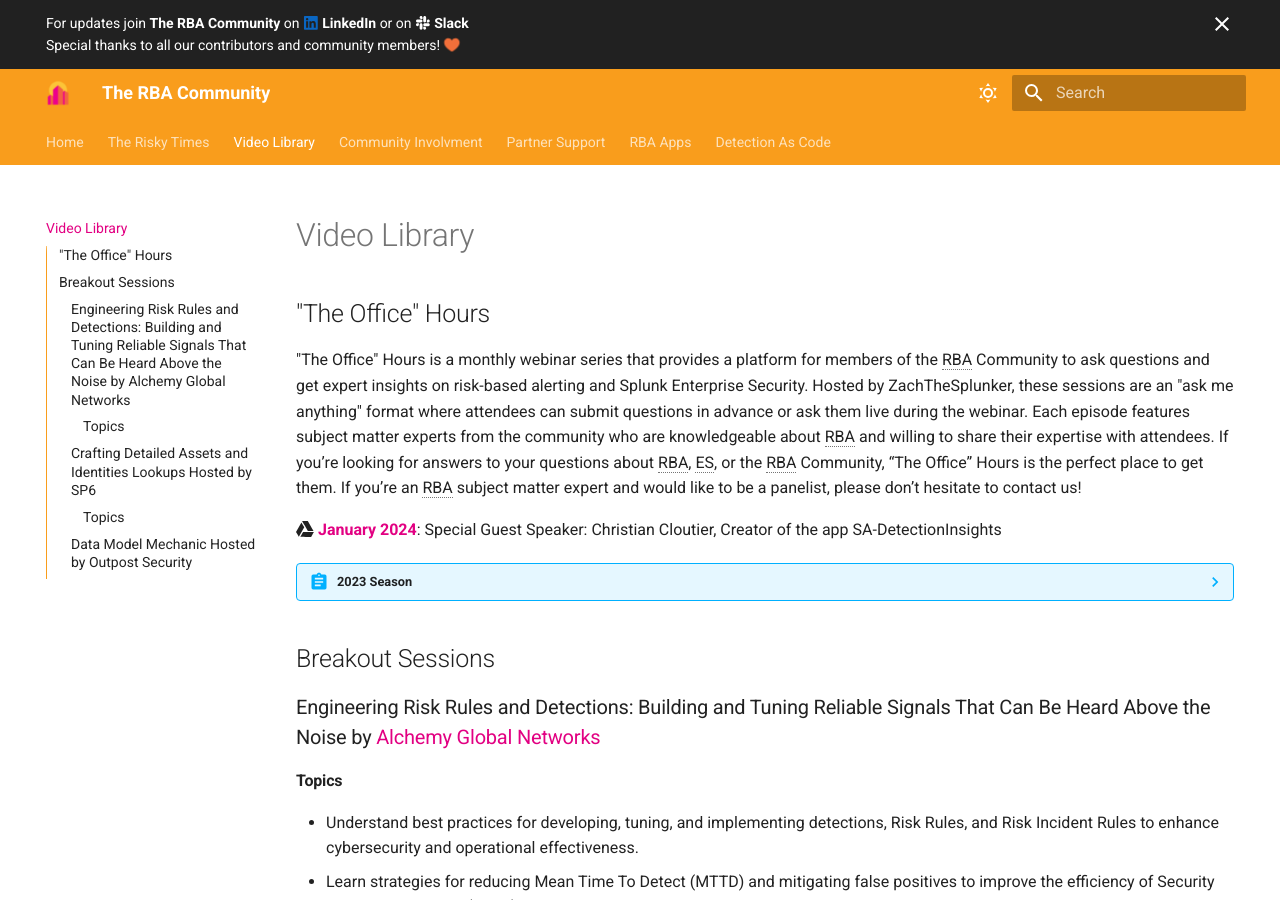
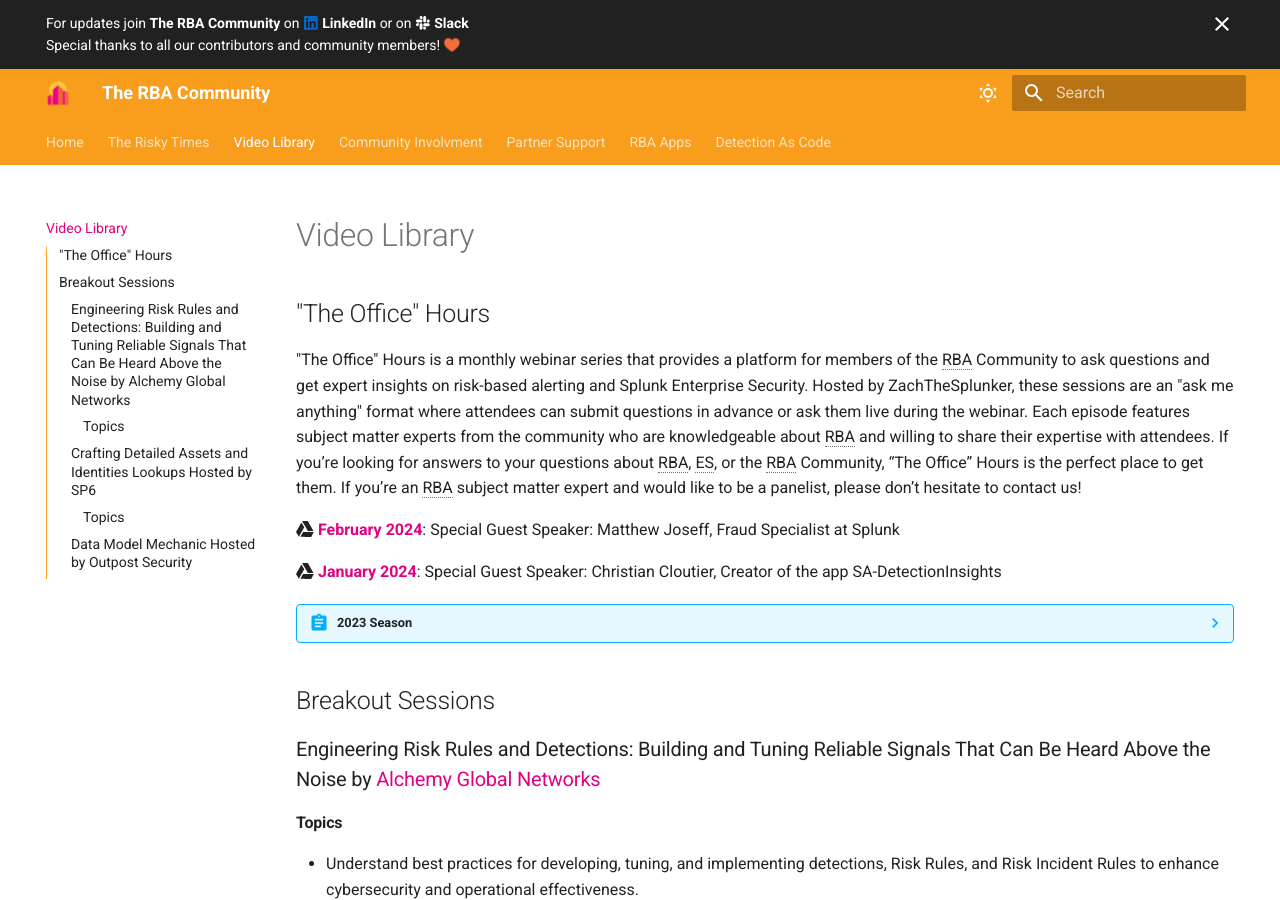
Before and after one commit to rba-community/rba-community, an MkDocs documentation site: the page built from docs/library/index.md, in a window 1280 px wide and 900 px high. Built offline with MkDocs 1.6.1 and Material for MkDocs 9.7.7, drawn with Linux system fonts in a browser that asks for light colours.

Commit message:
added Feb recording
Signed-off-by: Zach Christensen <23529374+ZachChristensen28@users.noreply.github.com>

```diff
--- a/docs/library/index.md
+++ b/docs/library/index.md
@@ -7,6 +7,8 @@
 ## "The Office" Hours
 
 "The Office" Hours is a monthly webinar series that provides a platform for members of the RBA Community to ask questions and get expert insights on risk-based alerting and Splunk Enterprise Security. Hosted by ZachTheSplunker, these sessions are an "ask me anything" format where attendees can submit questions in advance or ask them live during the webinar. Each episode features subject matter experts from the community who are knowledgeable about RBA and willing to share their expertise with attendees. If you’re looking for answers to your questions about RBA, ES, or the RBA Community, “The Office” Hours is the perfect place to get them. If you’re an RBA subject matter expert and would like to be a panelist, please don’t hesitate to contact us!
+
+:simple-googledrive: [**February 2024**](https://drive.google.com/file/d/1z3BZ8JkjKppxKWg932PBGUnUQxFBl7Wg/view?usp=drive_link){ target="blank" }: Special Guest Speaker: Matthew Joseff, Fraud Specialist at Splunk
 
 :simple-googledrive: [**January 2024**](https://drive.google.com/file/d/1A1pj6uRW7kmuyEuwhWGim5v3xmicX4We/view?usp=drive_link){ target="blank" }: Special Guest Speaker: Christian Cloutier, Creator of the app SA-DetectionInsights
 
```
